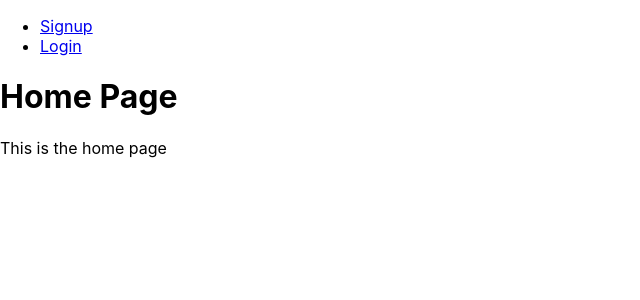
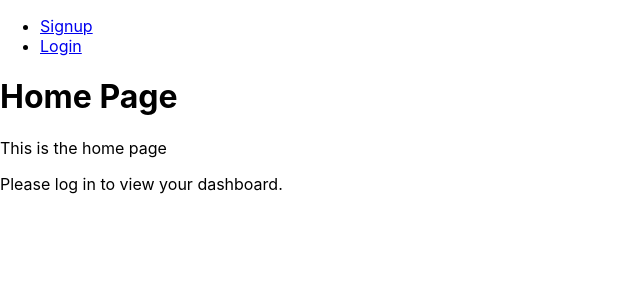
Before and after one commit to michaperki/startup, a React (Create React App) app in the folder floss-wars/: page / in a window 1280 px wide. Shown: the top 300 px of the page, without its empty margins (0-640 px from the left). Built offline with nearby package versions, Linux system fonts and the light colour scheme; no server answers.

Commit message:
adding log out userflow

```diff
--- /dev/null
+++ b/floss-wars/src/components/Dashboard.js
@@ -0,0 +1,53 @@
+// Dashboard.js
+import React, { useState, useEffect } from "react";
+import app, { auth } from "../firebase";
+import { onAuthStateChanged } from "firebase/auth";
+
+const Dashboard = () => {
+  const [currentUser, setCurrentUser] = useState(null);
+  const [opponent, setOpponent] = useState(null);
+  const [currentUserStreak, setCurrentUserStreak] = useState(0);
+  const [opponentStreak, setOpponentStreak] = useState(0);
+
+  useEffect(() => {
+    // Get the current user
+    const unsubscribe = onAuthStateChanged(auth, (user) => {
+      setCurrentUser(user);
+    });
+
+    // Clean up the listener on unmount
+    return () => unsubscribe();
+  }, []);
+
+  useEffect(() => {
+    if (currentUser) {
+      // TODO: Fetch the current user's streak from the database and update setCurrentUserStreak()
+    }
+    // TODO: Fetch the opponent's streak from the database and update setOpponentStreak()
+  }, [currentUser]);
+
+  const handleFloss = () => {
+    // TODO: Record the user's flossing activity for the current day in the database
+    // TODO: Update the currentUserStreak state and check if the user surpassed the opponent's streak
+  };
+
+  const handleLogout = () => {
+    auth.signOut();
+  };
+
+  return (
+    <div>
+      <h2>Welcome, {currentUser ? currentUser.email : "Guest"}</h2>
+      <p>Your streak: {currentUserStreak} days</p>
+      {opponent && (
+        <p>
+          {opponent.email}'s streak: {opponentStreak} days
+        </p>
+      )}
+      <button onClick={handleFloss}>Record Flossing Activity</button>
+      <button onClick={handleLogout}>Logout</button>
+    </div>
+  );
+};
+
+export default Dashboard;
--- a/floss-wars/src/pages/HomePage.js
+++ b/floss-wars/src/pages/HomePage.js
@@ -1,10 +1,29 @@
-import React from "react";
+import React, { useState, useEffect } from "react";
+import { auth } from "../firebase";
+import { onAuthStateChanged } from "firebase/auth";
+import Dashboard from "../components/Dashboard";
 
 const HomePage = () => {
+  const [currentUser, setCurrentUser] = useState(null);
+
+  // Check if the user is already logged in when the app starts
+  useEffect(() => {
+    const unsubscribe = onAuthStateChanged(auth, (user) => {
+        setCurrentUser(user);
+    });
+
+    return () => unsubscribe(); // Cleanup the listener when the component unmounts
+  }, []);
+
   return (
     <div>
       <h1>Home Page</h1>
       <p>This is the home page</p>
+      {currentUser ? (
+        <Dashboard />
+      ) : (
+        <p>Please log in to view your dashboard.</p>
+      )}
     </div>
   );
 };
```
